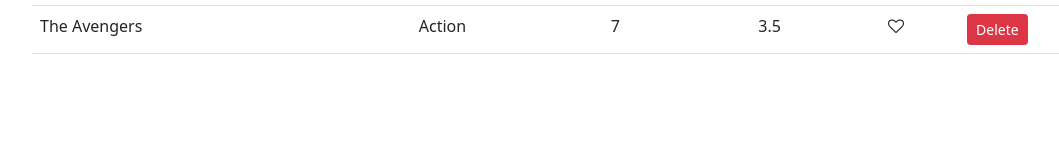
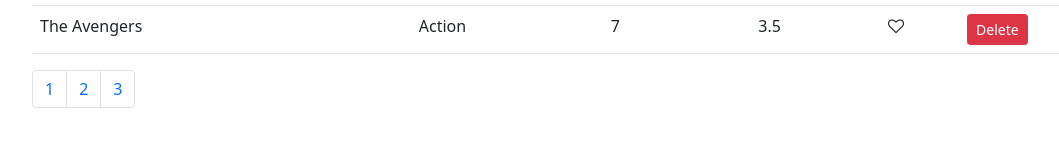
Before and after one commit to Vivek1898/React-Exercises, a React (Create React App) app in the folder project-tidly/: page / in a window 1280 px wide. Shown: the part 480-626 px from the top of the page, without its empty margins (50-1109 px from the left). Built offline with nearby package versions, Linux system fonts and the light colour scheme.

Commit message:
Pagination

```diff
--- a/project-tidly/package.json
+++ b/project-tidly/package.json
@@ -8,6 +8,7 @@
     "@testing-library/user-event": "^12.8.3",
     "bootstrap": "^5.1.3",
     "font-awesome": "^4.7.0",
+    "lodash": "^4.17.10",
     "react": "^17.0.2",
     "react-dom": "^17.0.2",
     "react-scripts": "4.0.3",
--- /dev/null
+++ b/project-tidly/src/components/common/paginantion.jsx
@@ -0,0 +1,28 @@
+import React, { Component } from 'react';
+import _ from 'lodash';
+
+
+const Pagination = props => {
+    const { itemscount ,pagesize} = props;
+    const pagescount=Math.ceil (itemscount /pagesize);
+    //Handle one page
+    if(pagescount === 1) return null;
+//Lodash and range array
+   const pages= _.range(1,pagescount+1);
+
+    return(
+     <nav>
+        <ul className="pagination">
+            {pages.map(page =>
+            <li key={page} className="page-item">
+                <a className="page-link">{page}</a>
+                </li>
+
+                )}
+
+        </ul>
+    </nav>
+    );
+};
+
+export default Pagination;
--- a/project-tidly/src/components/movies.jsx
+++ b/project-tidly/src/components/movies.jsx
@@ -1,10 +1,11 @@
 import React, { Component } from 'react';
 import Like  from './common/like';
 import { getMovies} from '../services/fakeMovieService';
-
+import Pagination from './common/paginantion';
 class Movies extends React.Component {
     state={
-        movies:getMovies()
+        movies:getMovies(),
+        pagesize:4
     };
 
     // Handling Delete
@@ -26,6 +27,9 @@
         movies[index].liked=!movies[index].liked;
         this.setState({movies});
     };
+    handlepagechange =(page)=>{
+        console.log(page);
+    }
     render() {
         const{ length :count}=this.state.movies;
         if(count ===0)
@@ -66,8 +70,12 @@
 
             </tbody>
         </table>
+{/* //Pagination
 
+this.state.movies.length
+*/}
 
+<Pagination itemscount={count} pagesize={this.state.pagesize} onPagechange={this.handlepagechange} />
 </React.Fragment>
         );
     }
```
Also changed, not shown: 1 other file (tests, documents, lock files or other folders).
